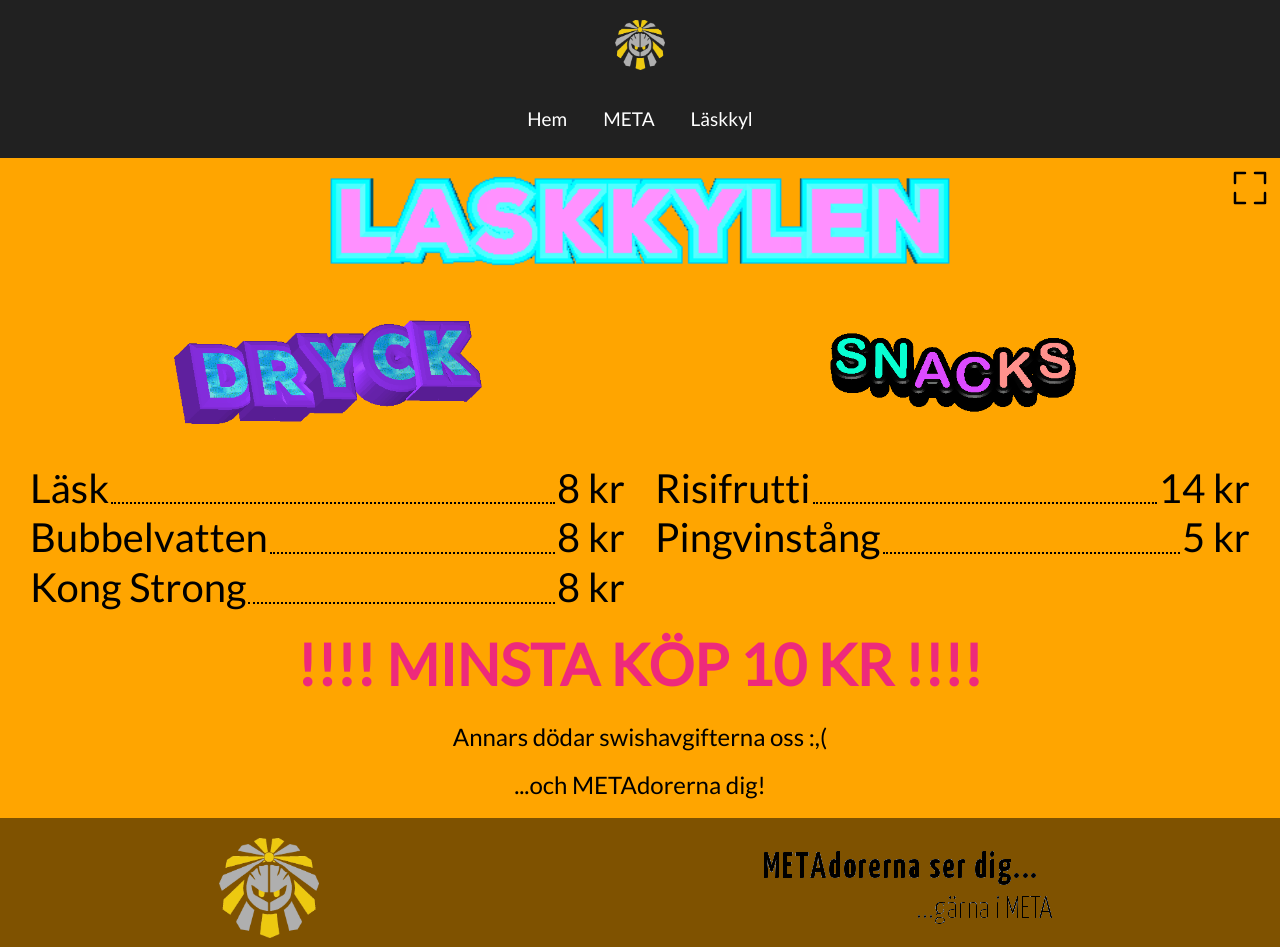
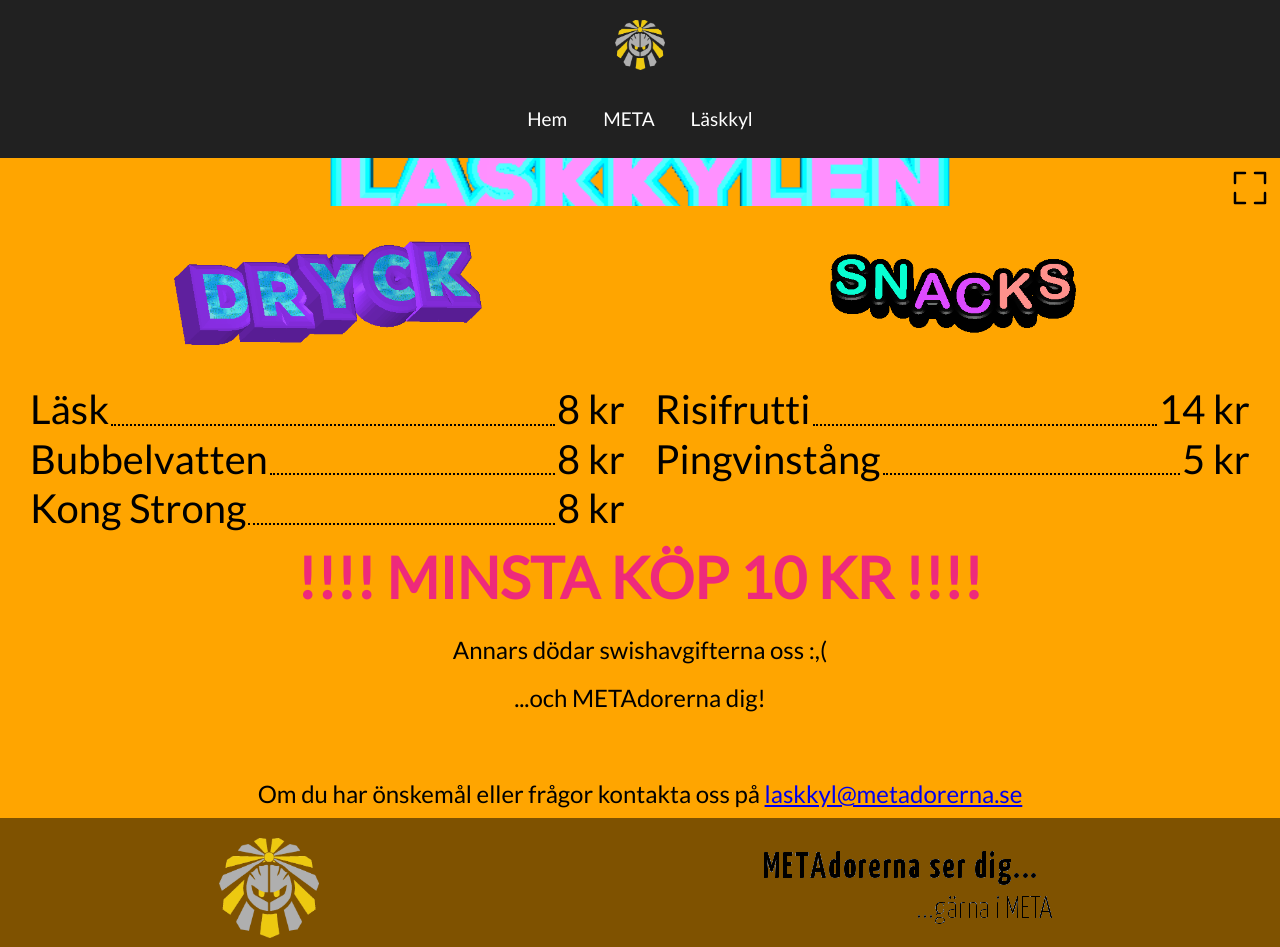
Before and after one commit to datasektionen/bea, a Next.js app: page /laskkyl in a window 1280 px wide. Shown: the top 947 px of the page. Built offline with nearby package versions, Linux system fonts and the light colour scheme.

Commit message:
Add email to laskkyl

```diff
--- a/src/app/laskkyl/page.tsx
+++ b/src/app/laskkyl/page.tsx
@@ -113,6 +113,10 @@ export default function Laskkyl() {
                         Annars dödar swishavgifterna oss :,(
                         <br />
                         ...och METAdorerna dig!
+                        <br />
+                        <br />
+                        Om du har önskemål eller frågor kontakta oss på{' '}
+                        <a href="mailto:laskkyl@metadorerna.se">laskkyl@metadorerna.se</a>
                     </p>
                 </div>
             </div>
```
